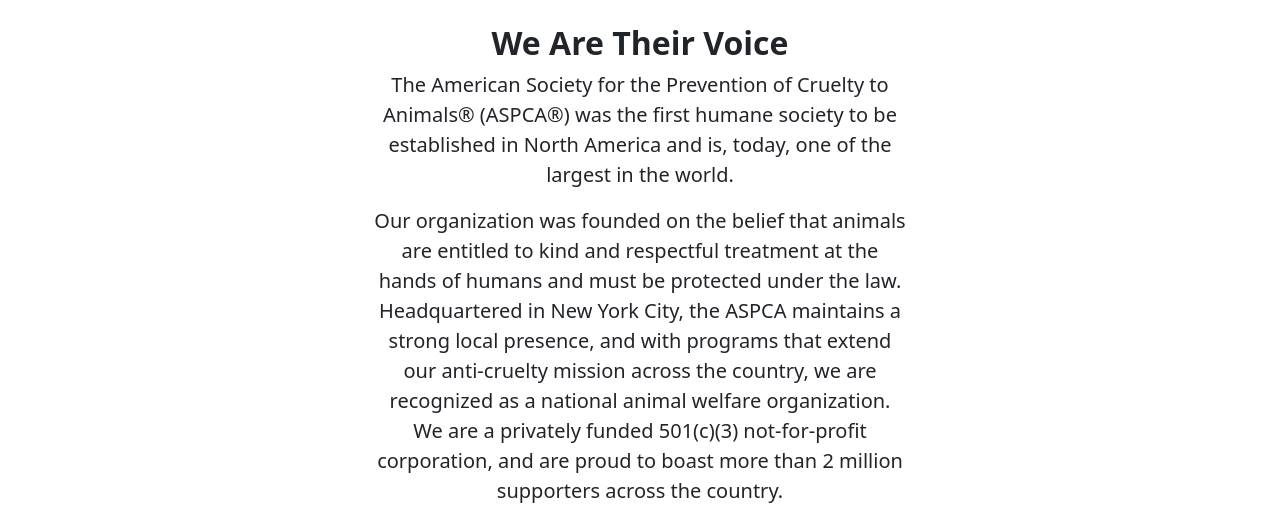
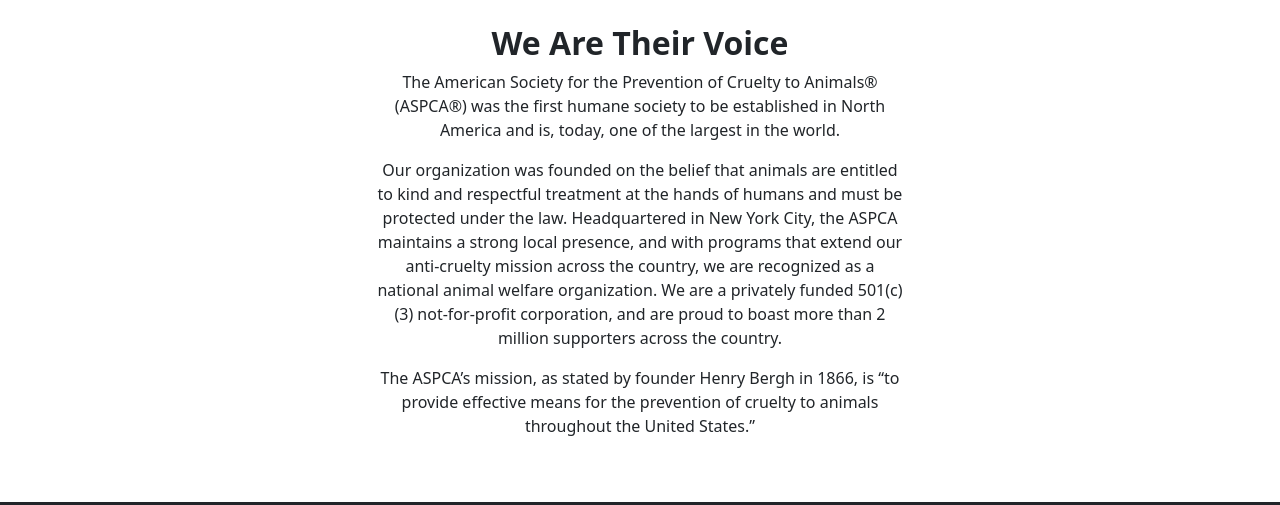
Before and after one commit to obaidulnasir/healthcare-website, a React (Create React App) app: page /about in a window 1280 px wide. Shown: the part 306-811 px from the top of the page. Built offline with nearby package versions, Linux system fonts and the light colour scheme; no server answers.

Commit message:
register and login page padding add

```diff
--- a/src/components/About/About.js
+++ b/src/components/About/About.js
@@ -13,9 +13,9 @@
                 <div className="row w-50 mx-auto text-center">
                     <div className="col">
                         <h3 className="fs-2 fw-bold"> We Are Their Voice</h3>
-                        <p className="fs-5">The American Society for the Prevention of Cruelty to Animals® (ASPCA®) was the first humane society to be established in North America and is, today, one of the largest in the world.</p>
-                        <p className="fs-5">Our organization was founded on the belief that animals are entitled to kind and respectful treatment at the hands of humans and must be protected under the law. Headquartered in New York City, the ASPCA maintains a strong local presence, and with programs that extend our anti-cruelty mission across the country, we are recognized as a national animal welfare organization. We are a privately funded 501(c)(3) not-for-profit corporation, and are proud to boast more than 2 million supporters across the country.</p>
-                        <p className="fs-5">The ASPCA’s mission, as stated by founder Henry Bergh in 1866, is “to provide effective means for the prevention of cruelty to animals throughout the United States.”</p>
+                        <p className="fs-6">The American Society for the Prevention of Cruelty to Animals® (ASPCA®) was the first humane society to be established in North America and is, today, one of the largest in the world.</p>
+                        <p className="fs-6">Our organization was founded on the belief that animals are entitled to kind and respectful treatment at the hands of humans and must be protected under the law. Headquartered in New York City, the ASPCA maintains a strong local presence, and with programs that extend our anti-cruelty mission across the country, we are recognized as a national animal welfare organization. We are a privately funded 501(c)(3) not-for-profit corporation, and are proud to boast more than 2 million supporters across the country.</p>
+                        <p className="fs-6">The ASPCA’s mission, as stated by founder Henry Bergh in 1866, is “to provide effective means for the prevention of cruelty to animals throughout the United States.”</p>
                     </div>
                 </div>
             </div>
--- a/src/components/Login/Login.js
+++ b/src/components/Login/Login.js
@@ -21,8 +21,8 @@
   return (
     <div>
       <div className="text-center my-5 fs-1 fw-bolder">Login</div>
-      <div className="w-50 mx-auto login py-2 my-5 rounded">
-        <div className="w-75 mx-auto">
+      <div className="w-50 mx-auto login my-5 rounded">
+        <div className="w-75 mx-auto py-5">
           <div class="mb-3">
             <label class="form-label fw-bold">
               Email address
--- a/src/components/Register/Register.js
+++ b/src/components/Register/Register.js
@@ -20,8 +20,8 @@
   return (
     <div>
       <div className="text-center my-5 fs-1 fw-bolder">Register</div>
-      <div className="w-50 mx-auto register my-5 rounded">
-        <div className="w-75 mx-auto">
+      <div className="w-50 mx-auto register my-5  rounded">
+        <div className="w-75 mx-auto py-5">
           <div class="mb-3">
             <label for="exampleInputEmail1" class="form-label fw-bold">
               Email address
```
